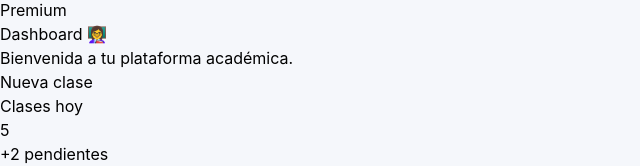
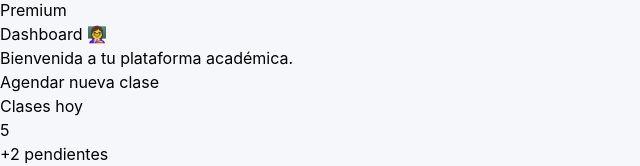
Before and after one commit to JOliverosRIng/AppDeAgendamientos, a React (Vite) app: page / in a window 1280 px wide. Shown: the part 460-626 px from the top of the page, without its empty margins (0-640 px from the left). Built offline with nearby package versions, Linux system fonts and the light colour scheme.

Commit message:
Add navigation to agenda from dashboard button

```diff
--- a/src/pages/Home.jsx
+++ b/src/pages/Home.jsx
@@ -1,8 +1,10 @@
 import DashboardCard from "../components/DashboardCard";
 import StudentsTable from "../components/StudentsTable";
 import PerformanceChart from "../components/PerformanceChart";
+import { useNavigate } from "react-router-dom";
 
 function Home() {
+    const navigate = useNavigate();
   return (
     <div>
 
@@ -21,8 +23,19 @@ function Home() {
 
         </div>
 
-        <button className="bg-[#6C63FF] text-white px-6 py-3 rounded-2xl hover:opacity-90 transition">
-          Nueva clase
+        <button
+          onClick={() => navigate("/agenda")}
+          className="
+            bg-[#6C63FF]
+            text-white
+            px-6
+            py-3
+            rounded-2xl
+            hover:opacity-90
+            transition
+          "
+        >
+          Agendar nueva clase
         </button>
 
       </div>
```
Also changed, not shown: src/components/CalendarView.jsx (+23 -3 lines).
